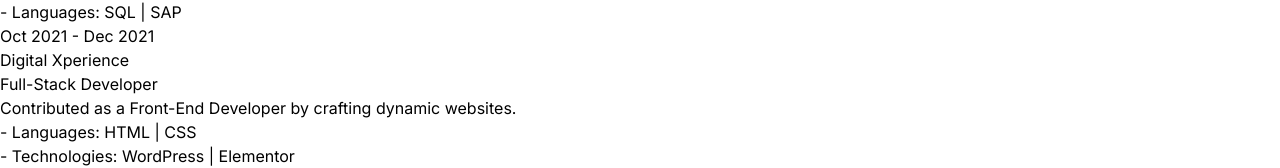
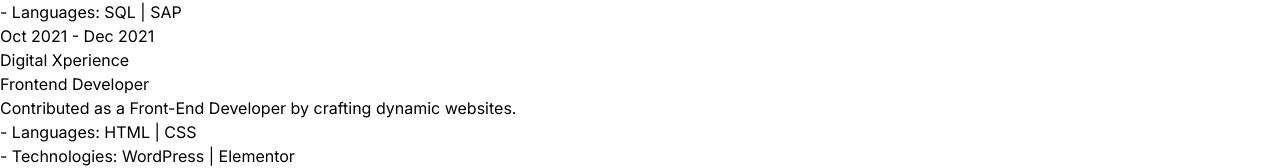
Before and after one commit to AfonsoPint0/nextjs-cv, a Next.js app: page / in a window 1280 px wide. Shown: the part 974-1142 px from the top of the page. Built offline with nearby package versions, Linux system fonts and the light colour scheme.

Commit message:
ACP - bug fix

```diff
--- a/app/components/Home/Experience.js
+++ b/app/components/Home/Experience.js
@@ -55,7 +55,7 @@
                             <div className="border-2 hover:border-dotted p-2 dark:border-white border-zinc-700">
                                 <div className="text-2xl">Digital Xperience</div>
                                 <div className="pl-1">
-                                    <div className="text-lg ">Full-Stack Developer</div>
+                                    <div className="text-lg ">Frontend Developer</div>
                                     <div className="text-base pb-1">Contributed as a Front-End Developer by crafting dynamic websites.</div>
                                 </div>
                                 <div className="pb-2">
```
